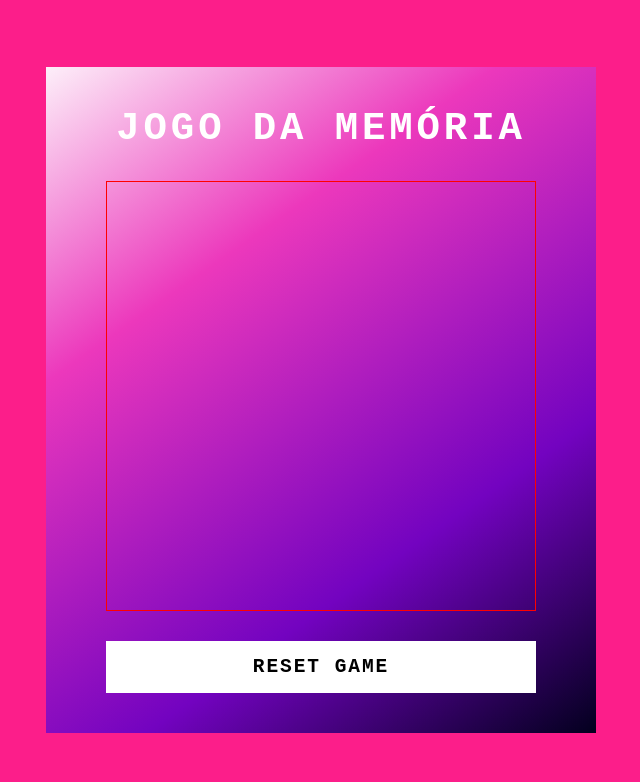
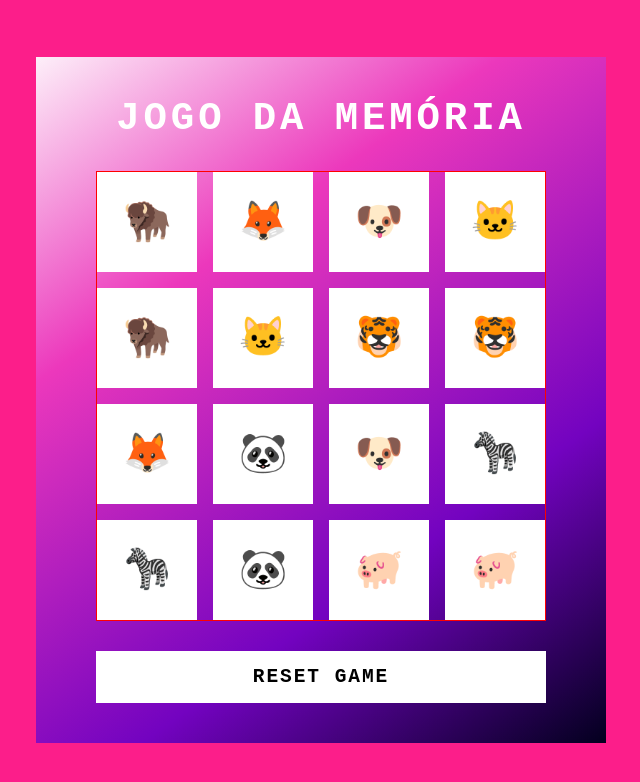
Before and after one commit to arthursiq5/jogo-memoria-dio, a plain HTML site: page index.html in a window 1280 px wide. Shown: the whole page, without its empty margins (319-959 px from the left). Drawn offline with Linux system fonts and the light colour scheme.

Commit message:
Alterado estilo

```diff
--- a/css/styles.css
+++ b/css/styles.css
@@ -50,11 +50,11 @@ h2 {
 
 .game {
     border: 1px solid red;
-    width: 430px;
-    height: 430px;
+    width: 450px;
+    height: 450px;
     display: flex;
     flex-wrap: wrap;
-    gap: 10px;
+    gap: 16px;
     transform-style: preserve-3d;
     perspective: 500px;
 }
@@ -66,5 +66,6 @@ h2 {
     display: flex;
     align-items: center;
     justify-content: center;
-    color: #fff;
+    background-color: #fff;
+    font-size: 3em;
 }
--- a/js/main.js
+++ b/js/main.js
@@ -0,0 +1,28 @@
+const emojis = [
+    "🐱",
+    "🐱",
+    "🐼",
+    "🐼",
+    "🦊",
+    "🦊",
+    "🐶",
+    "🐶",
+    "🦬",
+    "🦬",
+    "🦓",
+    "🦓",
+    "🐖",
+    "🐖",
+    "🐯",
+    "🐯",
+]
+let openCards = []
+let shuffleEmojis = emojis.sort(() => (Math.random() > 0.5 ? 2 : -1))
+for (let i = 0; i < emojis.length; i++) {
+
+    let box = document.createElement("div");
+    box.className = "item";
+    box.innerHTML = shuffleEmojis[i];
+    document.querySelector(".game").appendChild(box);
+
+}
```
